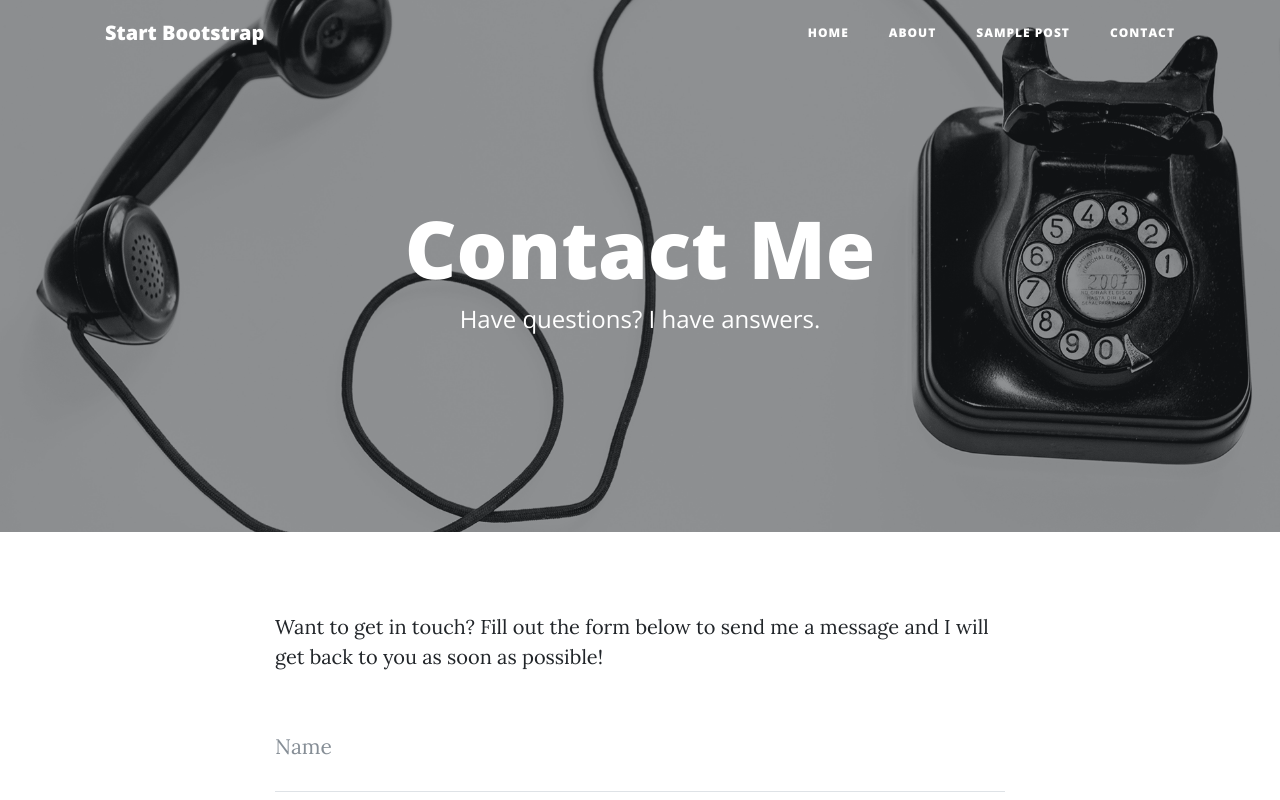
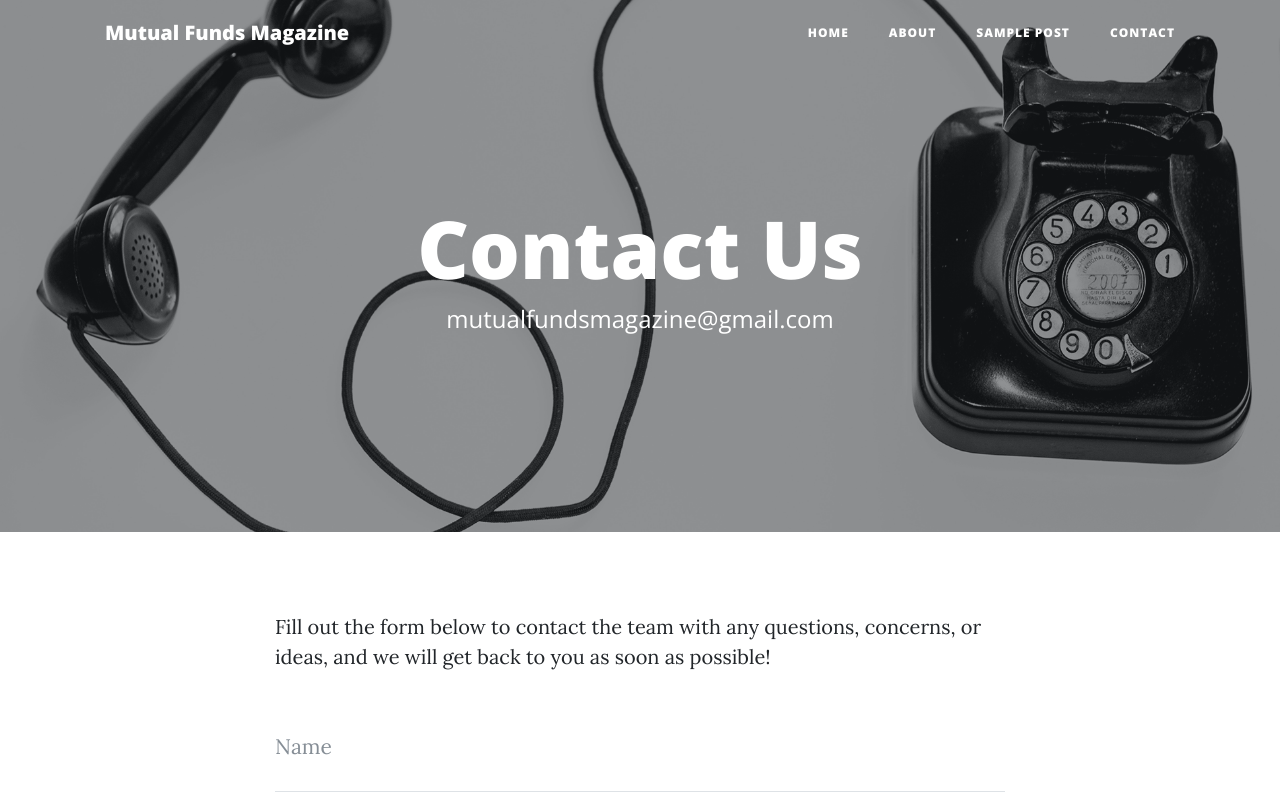
Before and after one commit to dyyldogg/MutualFunds, a website: page contact.html in a window 1280 px wide. Shown: the top 800 px of the page. Drawn offline with nearby package versions, Linux system fonts and the light colour scheme.

Commit message:
contact page

```diff
--- a/contact.html
+++ b/contact.html
@@ -28,7 +28,7 @@
   <!-- Navigation -->
   <nav class="navbar navbar-expand-lg navbar-light fixed-top" id="mainNav">
     <div class="container">
-      <a class="navbar-brand" href="index.html">Start Bootstrap</a>
+      <a class="navbar-brand" href="index.html">Mutual Funds Magazine</a>
       <button class="navbar-toggler navbar-toggler-right" type="button" data-toggle="collapse" data-target="#navbarResponsive" aria-controls="navbarResponsive" aria-expanded="false" aria-label="Toggle navigation">
         Menu
         <i class="fas fa-bars"></i>
@@ -59,8 +59,8 @@
       <div class="row">
         <div class="col-lg-8 col-md-10 mx-auto">
           <div class="page-heading">
-            <h1>Contact Me</h1>
-            <span class="subheading">Have questions? I have answers.</span>
+            <h1>Contact Us</h1>
+            <span class="subheading">mutualfundsmagazine@gmail.com</span>
           </div>
         </div>
       </div>
@@ -71,7 +71,7 @@
   <div class="container">
     <div class="row">
       <div class="col-lg-8 col-md-10 mx-auto">
-        <p>Want to get in touch? Fill out the form below to send me a message and I will get back to you as soon as possible!</p>
+        <p>Fill out the form below to contact the team with any questions, concerns, or ideas, and we will get back to you as soon as possible!</p>
         <!-- Contact Form - Enter your email address on line 19 of the mail/contact_me.php file to make this form work. -->
         <!-- WARNING: Some web hosts do not allow emails to be sent through forms to common mail hosts like Gmail or Yahoo. It's recommended that you use a private domain email address! -->
         <!-- To use the contact form, your site must be on a live web host with PHP! The form will not work locally! -->
```
